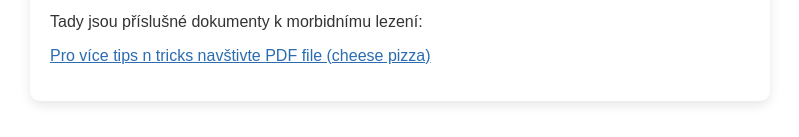
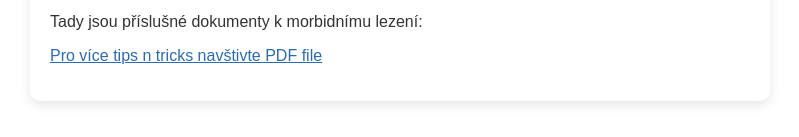
Before and after one commit to jachym-18/semestralniprace, a plain HTML site: page index.html in a window 1280 px wide. Shown: the part 889-1026 px from the top of the page, without its empty margins (240-1039 px from the left). Drawn offline with Linux system fonts and the light colour scheme.

Commit message:
Add files via upload

```diff
--- a/index.html
+++ b/index.html
@@ -85,6 +85,6 @@
     </ul>
 
     <p>Tady jsou příslušné dokumenty k morbidnímu lezení:</p>
-    <p><a href="sniper sniper sniper wiei wifei">Pro více tips n tricks navštivte PDF file (cheese pizza)</a></p>
+    <p><a href="sniper sniper sniper wiei wifei">Pro více tips n tricks navštivte PDF file</a></p>
 </body>
 </html>
```
